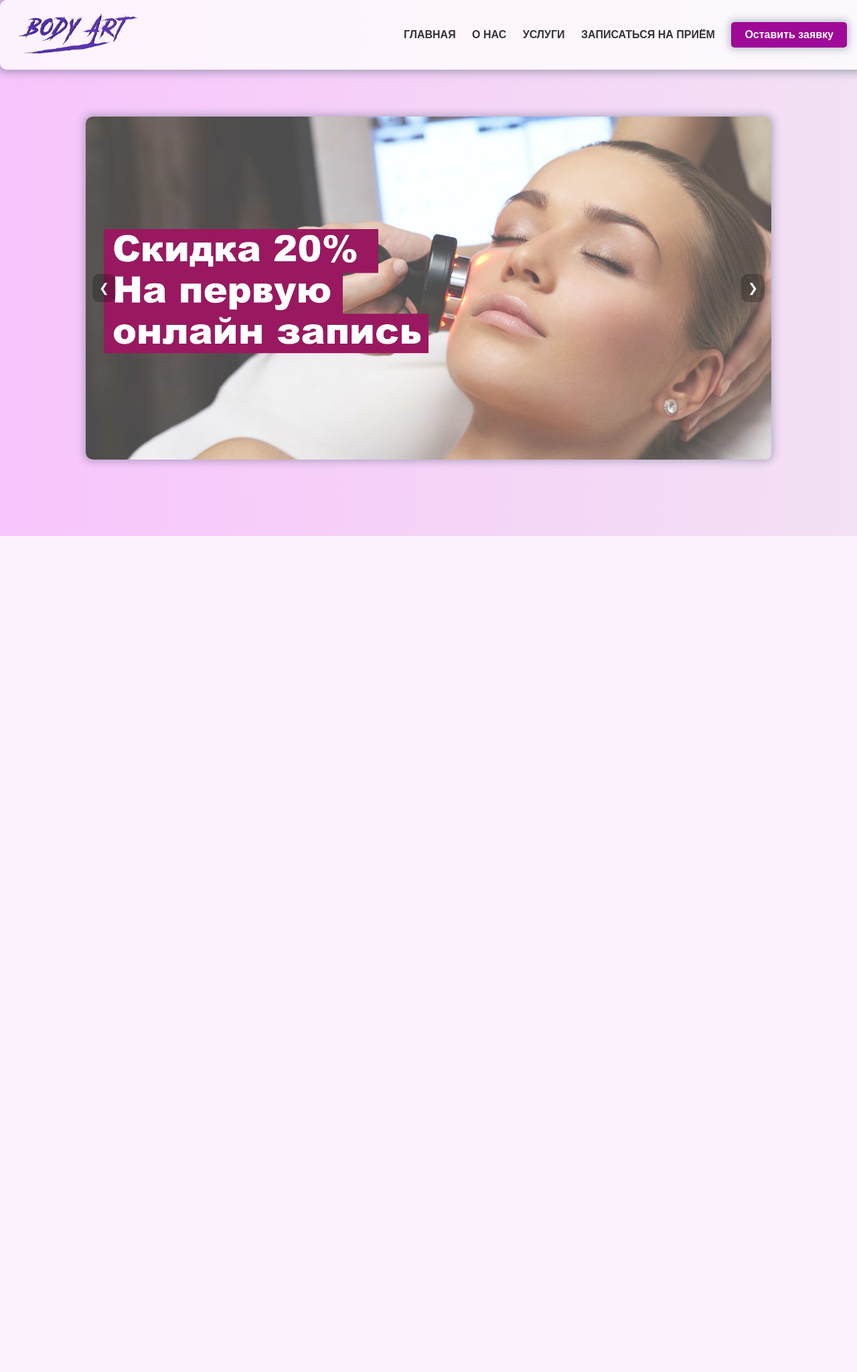
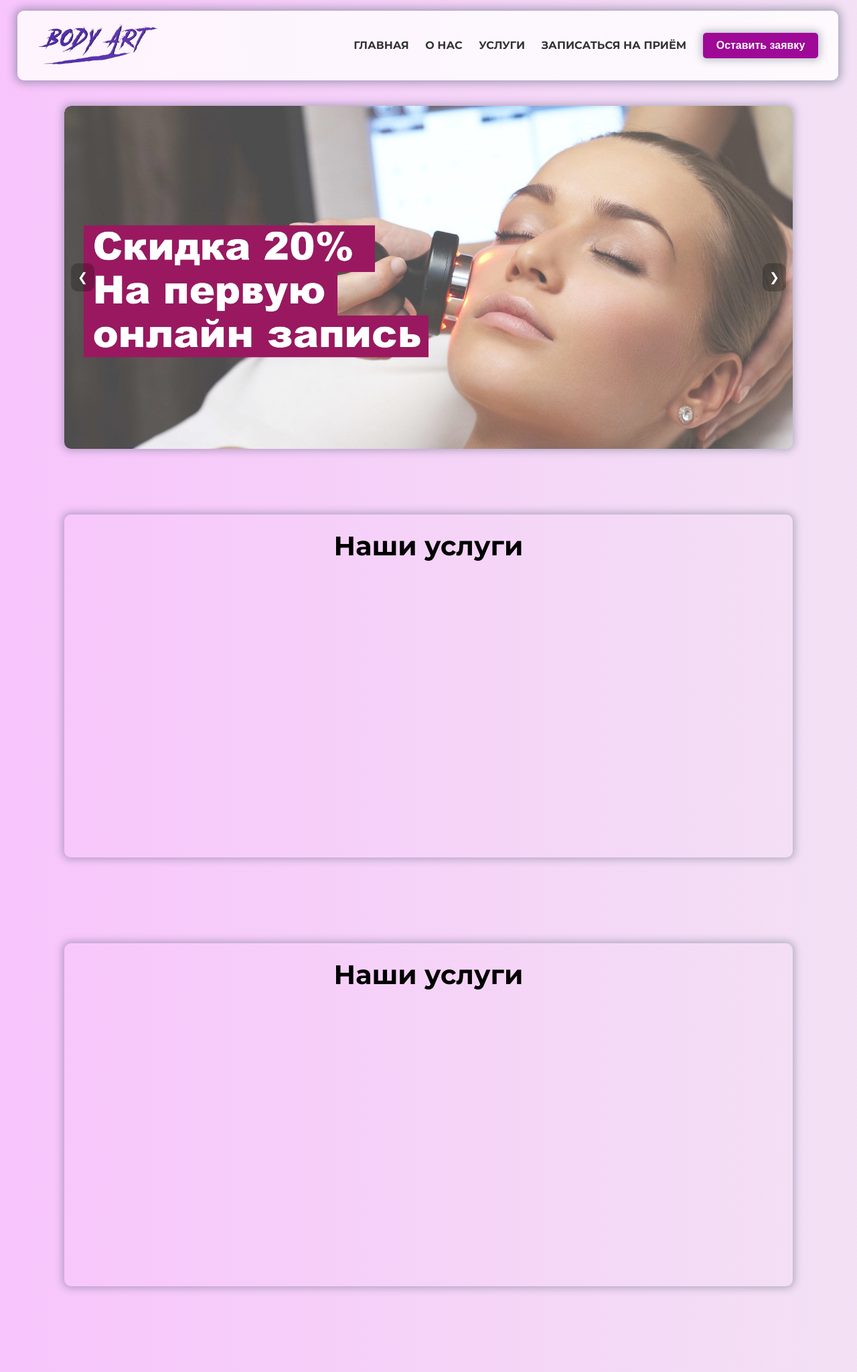
Before and after one commit to nakito-own/Body-Art, a Flask app: page / in a window 1280 px wide. Shown: the whole page at 67% size. Before the commit the page ends 800 px from the top, so only its background shows below. Run offline with Flask 3, Linux system fonts and the light colour scheme.

Commit message:
Front redesign

```diff
--- a/app.py
+++ b/app.py
@@ -16,9 +16,10 @@ def submit_form():
 
     print(surname, name, phone, email)
 
-    # Ваша логика обработки данных...
+    #TODO логика обработки данных
 
-    # Отправляем ответ клиенту
+    #Ответ на сторону клиента
+    #TODO добавить проверку данных из формы
     response = jsonify({'message': 'Данные успешно получены на сервере!'})
     response.status_code = 200
     return response
--- a/static/styles/header-styles.css
+++ b/static/styles/header-styles.css
@@ -1,5 +1,3 @@
-
-
 /* Стили для шапки сайта */
 
 header {
@@ -9,7 +7,7 @@ header {
     width: 100%;
     border-radius: 10px;
     background-color: rgba(255, 255, 255, 0.8);
-    padding: 20px 5px;
+    padding: 40% 5%;
     z-index: 1000;
     box-shadow: 0px 0px 13px 4px rgba(34, 60, 80, 0.36);
     margin-bottom: 70px;
@@ -19,12 +17,12 @@ header {
     display: flex;
     justify-content: space-between; /* Распределение элементов по краям */
     align-items: center;
-    padding: 0 20px;
+    padding: 0 10%;
 }
 
 .logo img {
     max-height: 60px;
-    margin-top: 10;
+    margin-top: 1;
     width: auto;
 }
 
@@ -40,10 +38,8 @@ nav ul li {
 }
 
 nav ul li a {
-    color: #333;
+    color: #8e4d9e;
     text-decoration: none;
-    font-size: 16px;
-    font-weight: bold;
     text-transform: uppercase;
     transition: color 0.3s;
 }
--- a/static/styles/styles.css
+++ b/static/styles/styles.css
@@ -1,7 +1,10 @@
 /* Общие стили */
 
+@import url('https://fonts.googleapis.com/css2?family=Montserrat:ital,wght@0,100..900;1,100..900&display=swap');
+
 body {
-    font-family: Arial, sans-serif;
+    font-family: 'Montserrat';
+    font-style: bold;
     background: linear-gradient(to right, #fab8ff, #f0f0f0);
     background-size: 200% 200%;
     animation: gradientAnimation 10s ease infinite;
@@ -23,13 +26,16 @@ body {
 
 /* Стили для слайдшоу */
 .slideshow-container {
+    top: 30px;
     position: relative;
-    width: 80%; /* Ширина контейнера на больших экранах */
+    width: 85%; /* Ширина контейнера на больших экранах */
     height: calc(50vw * 0.8); /* Высота контейнера = половине ширины экрана, умноженной на 0.6 (чтобы сохранить соотношение 60%) */
-    margin: auto;
+    margin-top: 100vw;
+    margin: 10% auto;
     overflow: hidden;
     border-radius: 10px;
     box-shadow: 0px 0px 12px 3px rgba(34, 60, 80, 0.3);
+    text-align: center;
 }
 
 @media screen and (max-width: 768px) {
@@ -46,6 +52,7 @@ body {
     width: 100%;
     height: 100%;
     opacity: 0;
+    border-radius: 10px;
     transition: opacity 1s ease-in-out; /* Анимация перелистывания */
 }
 
@@ -82,15 +89,32 @@ body {
     transform: translateY(-50%) scale(1.3);
 }
 
+.service-container{
+    position: static;
+    width: 85%; /* Ширина контейнера на больших экранах */
+    height: calc(50vw * 0.8); /* Высота контейнера = половине ширины экрана, умноженной на 0.6 (чтобы сохранить соотношение 60%) */
+    margin-top: 100vw;
+    margin: 10% auto;
+    overflow: hidden;
+    border-radius: 10px;
+    box-shadow: 0px 0px 12px 3px rgba(34, 60, 80, 0.3);
+    text-align: center;
+}
 
+.service-title{
+    font-family: 'Montserrat';
+    font-size: 250%;
+    margin-top: 2%;
+    font-weight: bold;
+}
 
 /* Стили для шапки сайта */
 
 header {
-    position: relative;
-    top: 0;
-    left: 0;
-    width: 100%;
+    position: fixed;
+    top: 2%;
+    left: 2%;
+    width: 95%;
     border-radius: 10px;
     background-color: rgba(255, 255, 255, 0.8);
     padding: 20px 5px;
@@ -99,16 +123,18 @@ header {
     margin-bottom: 70px;
 }
 
+
 .header-content {
     display: flex;
     justify-content: space-between; /* Распределение элементов по краям */
     align-items: center;
-    padding: 0 20px;
+    font-weight: bold;
+    padding: 0 2%;
 }
 
 .logo img {
     max-height: 60px;
-    margin-top: 10;
+    margin-top: 1;
     width: auto;
 }
 
@@ -126,8 +152,6 @@ nav ul li {
 nav ul li a {
     color: #333;
     text-decoration: none;
-    font-size: 16px;
-    font-weight: bold;
     text-transform: uppercase;
     transition: color 0.3s;
 }
@@ -210,6 +234,7 @@ nav ul li a:hover {
     border-bottom: 2px solid #ffffff9c;
     outline: 0;
     font-size: 1.2rem;
+    font-weight: normal;
     color: #ffffff;
     padding: 7px 0;
     background: transparent;
--- a/templates/index.html
+++ b/templates/index.html
@@ -4,8 +4,10 @@
     <meta charset="UTF-8">
     <meta name="viewport" content="width=device-width, initial-scale=1.0">
     <title>Aestetic body</title>
+    <link rel="preconnect" href="https://fonts.googleapis.com">
+    <link rel="preconnect" href="https://fonts.gstatic.com" crossorigin>
+    <link href="https://fonts.googleapis.com/css2?family=Montserrat:ital,wght@0,100..900;1,100..900&display=swap" rel="stylesheet">
     <link rel="stylesheet" href="{{ url_for('static', filename='styles/styles.css') }}">
-    <link rel="stylesheet" href="{{ url_for('static', filename='styles/header-styles.css') }}">
     <script src="{{ url_for('static', filename='js/form-script.js') }}"></script>
     <script src="{{ url_for('static', filename='js/slideshow-script.js') }}"></script>
     <script src="{{ url_for('static', filename='js/showform-script.js') }}"></script>
@@ -64,5 +66,11 @@
         <button class="prev" onclick="plusSlides(-1)">&#10094;</button>
         <button class="next" onclick="plusSlides(1)">&#10095;</button>
     </div>
+    <div class="service-container">
+        <div class="service-title">Наши услуги</div>
+    </div>
+    <div class="service-container">
+        <div class="service-title">Наши услуги</div>
+    </div>
 </body>
 </html>
```
Also changed, not shown: telegram_bot.py (+10 -64 lines), static/styles/fonts/Cruinn.woff (added), static/styles/fonts/CruinnBlack.woff (added), static/styles/fonts/CruinnBold.woff (added), 4 other files.
